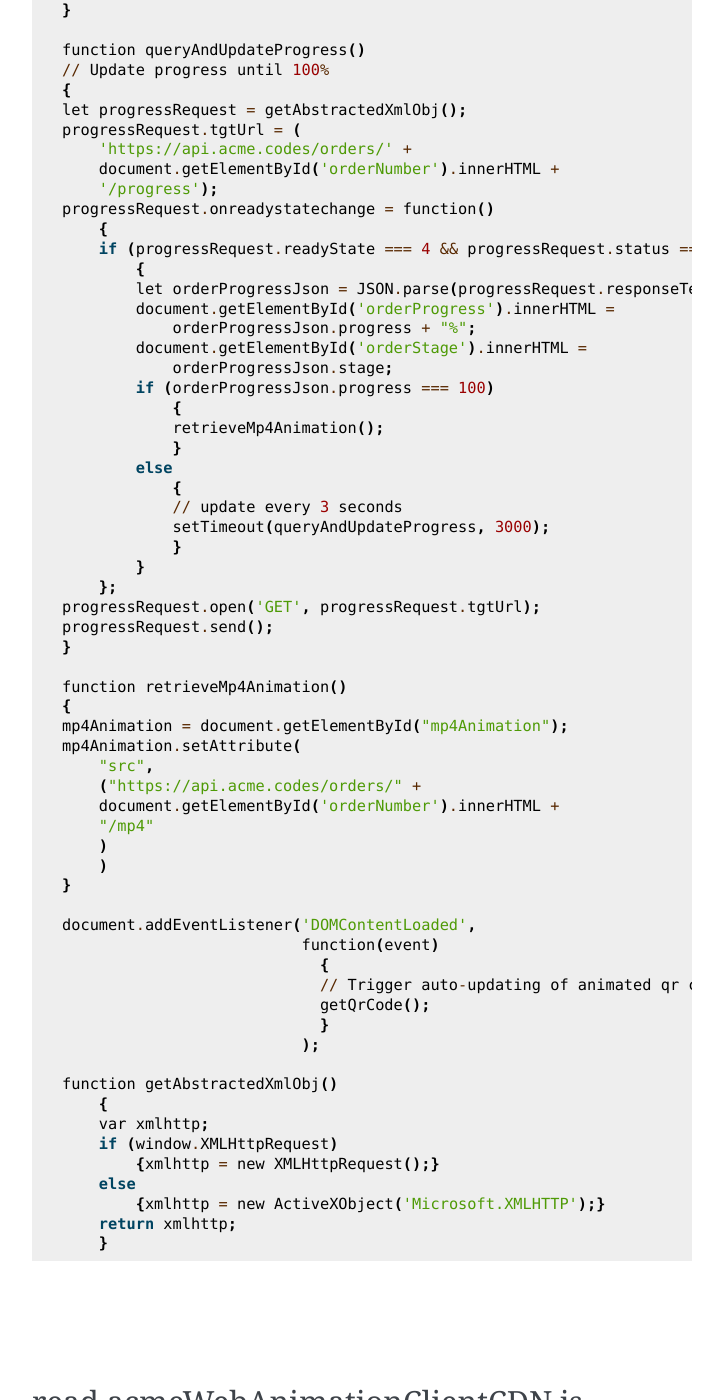
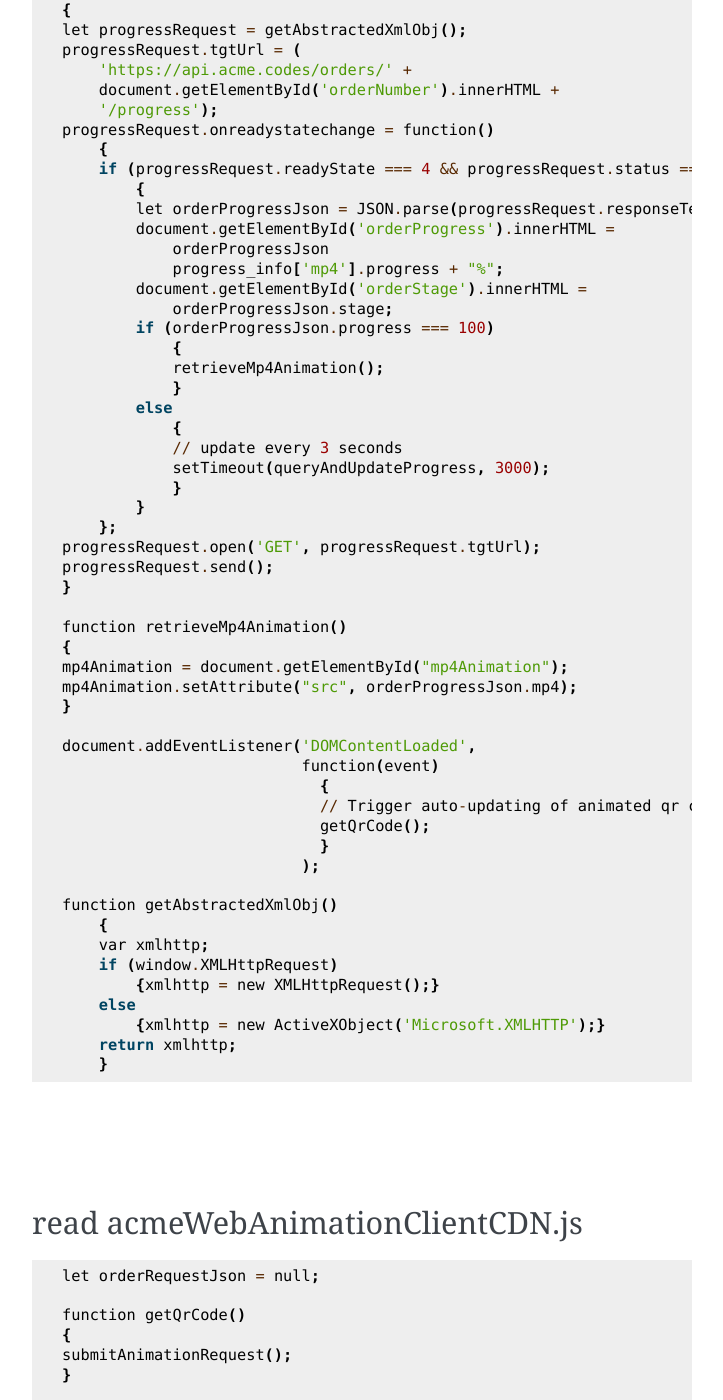
Before and after one commit to pcmillerAcme/docs, a Sphinx documentation site: the page built from source/SDK.rst, in a window 1280 px wide and 1400 px high, scrolled down 8157 px. Shown: the whole window, without its empty margins (388-1111 px from the left). Built offline with Sphinx 7.4.7, drawn with Linux system fonts in a browser that asks for light colours; some of the changed text lies outside the part shown.

Commit message:
Updated SDK with best mp4 sequence

```diff
--- a/source/SDK.rst
+++ b/source/SDK.rst
@@ -250,11 +250,7 @@
     print(str(progress_info['progress']) + '% complete')
 
     # Grab the mp4 file and save it in current directory
-    mp4_url = ('https://api.acme.codes/orders/' +
-               new_order_data['orderNumber'] +
-               '/mp4'
-               )
-    mp4_request = request_object.get(mp4_url)
+    mp4_request = request_object.get(progress_info['mp4'])
     drop_image_file = join(join(os.getcwd(), 'DemoMp4FromAcme.mp4'))
     print('Saving file to: ' + drop_image_file)
     with open(drop_image_file, 'wb') as file_handle:
@@ -415,7 +411,8 @@
             {
             let orderProgressJson = JSON.parse(progressRequest.responseText);
             document.getElementById('orderProgress').innerHTML =
-                orderProgressJson.progress + "%";
+                orderProgressJson
+                progress_info['mp4'].progress + "%";
             document.getElementById('orderStage').innerHTML =
                 orderProgressJson.stage;
             if (orderProgressJson.progress === 100)
@@ -436,13 +433,7 @@
     function retrieveMp4Animation()
     {
     mp4Animation = document.getElementById("mp4Animation");
-    mp4Animation.setAttribute(
-        "src",
-        ("https://api.acme.codes/orders/" +
-        document.getElementById('orderNumber').innerHTML +
-        "/mp4"
-        )
-        )
+    mp4Animation.setAttribute("src", orderProgressJson.mp4);
     }
 
     document.addEventListener('DOMContentLoaded',
@@ -730,11 +721,7 @@
     print(str(progress_info['progress']) + '% complete')
 
     # Grab the mp4 file and save it in current directory
-    mp4_url = (ACME_API_DOMAIN + '/orders/' +
-               new_order_data['orderNumber'] +
-               '/mp4'
-               )
-    mp4_request = request_object.get(mp4_url)
+    mp4_request = request_object.get(progress_info['mp4'])
     drop_image_file = join(join(os.getcwd(),
                                 'DemoAnimationWithCustomImage.mp4'))
     print('Saving file to: ' + drop_image_file)
@@ -882,13 +869,7 @@
     function retrieveMp4Animation()
     {
     mp4Animation = document.getElementById("mp4Animation");
-    mp4Animation.setAttribute(
-        "src",
-        ("https://api.acme.codes/orders/" +
-        document.getElementById('orderNumber').innerHTML +
-        "/mp4"
-        )
-        )
+    mp4Animation.setAttribute("src", orderProgressJson.mp4);
     }
 
     document.addEventListener('DOMContentLoaded',
--- a/source/_static/acmeAnimationClient.py
+++ b/source/_static/acmeAnimationClient.py
@@ -62,11 +62,7 @@
 print(str(progress_info['progress']) + '% complete')
 
 # Grab the mp4 file and save it in current directory
-mp4_url = ('https://api.acme.codes/orders/' +
-           new_order_data['orderNumber'] +
-           '/mp4'
-           )
-mp4_request = request_object.get(mp4_url)
+mp4_request = request_object.get(progress_info['mp4'])
 drop_image_file = join(join(os.getcwd(), 'DemoMp4FromAcme.mp4'))
 print('Saving file to: ' + drop_image_file)
 with open(drop_image_file, 'wb') as file_handle:
--- a/source/_static/acmeAnimationClientImageUpload.py
+++ b/source/_static/acmeAnimationClientImageUpload.py
@@ -85,11 +85,8 @@
 print(str(progress_info['progress']) + '% complete')
 
 # Grab the mp4 file and save it in current directory
-mp4_url = (ACME_API_DOMAIN + '/orders/' +
-           new_order_data['orderNumber'] +
-           '/mp4'
-           )
-mp4_request = request_object.get(mp4_url)
+
+mp4_request = request_object.get(progress_info['mp4'])
 drop_image_file = join(join(os.getcwd(),
                             'DemoAnimationWithCustomImage.mp4'))
 print('Saving file to: ' + drop_image_file)
--- a/source/index.rst
+++ b/source/index.rst
@@ -36,7 +36,7 @@
 |br|
 - Paying subscribers may choose to have their files automatically hosted on our `Microsoft Azure <https://azure.microsoft.com>`_ based global cloud provider `Content Delivery Network (CDN) <https://en.wikipedia.org/wiki/Content_delivery_network>`_ |br|
 |br|
-In the rare cases of animations being 'lost' since they were not downloaded in time, the ease with which animations are regenerated from our API easily solves this problem.
+In the rare cases of animations being 'lost' since they were not downloaded in time, the ease with which animations are regenerated from our API solves this problem.
 
 If you have feedback or questions on this documentation, or if you are interested in purchasing bulk quantity near real time animated codes or QR codes through ACME's API, please contact `sales@acme.codes <mailto:sales@acme.codes?subject=From%20RTD:%20Interest%20in%20ACME%20Web%20Service>`_
 
```
Also changed, not shown: 1 other file.
